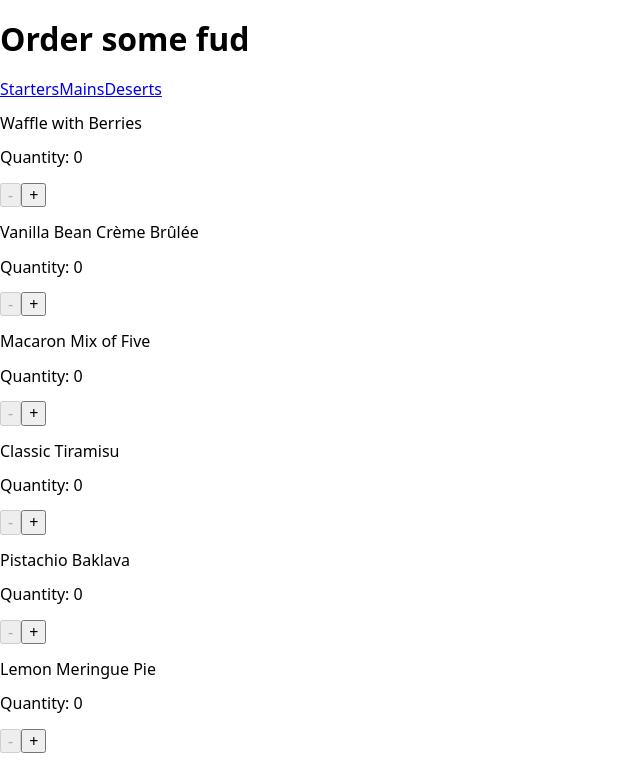
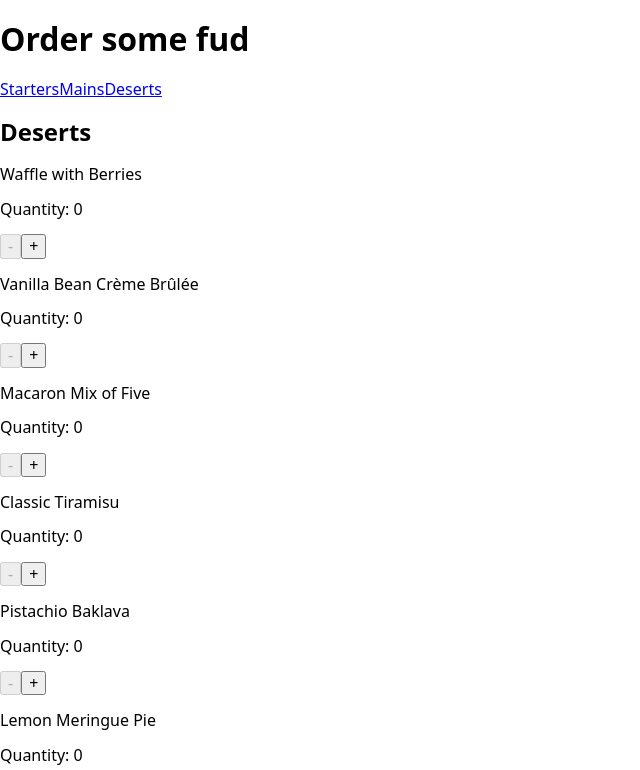
Before and after one commit to Anubliss-0/product-list-with-cart, a React (Vite) app: page /deserts in a window 1280 px wide. Shown: the top 770 px of the page, without its empty margins (0-640 px from the left). Built offline with nearby package versions, Linux system fonts and the light colour scheme.

Commit message:
Add titles to sections

```diff
--- a/src/routes/Deserts.tsx
+++ b/src/routes/Deserts.tsx
@@ -17,6 +17,7 @@ function Deserts() {
 
   return (
     <>
+    <h2>Deserts</h2>
       {data.deserts.map((foodItem) => (
         <ProductCard
           id={foodItem.id}
@@ -24,7 +25,7 @@ function Deserts() {
           cart={cart}
           setCart={setCart}
         />
-      ))};
+      ))}
     </>
   )
 }
--- a/src/routes/Starters.tsx
+++ b/src/routes/Starters.tsx
@@ -17,6 +17,7 @@ function Starters() {
 
   return (
     <>
+    <h2>Starters</h2>
       {data.starters.map((foodItem) => (
         <ProductCard
           id={foodItem.id}
@@ -24,7 +25,7 @@ function Starters() {
           cart={cart}
           setCart={setCart}
         />
-      ))};
+      ))}
     </>
   )
 }
```
